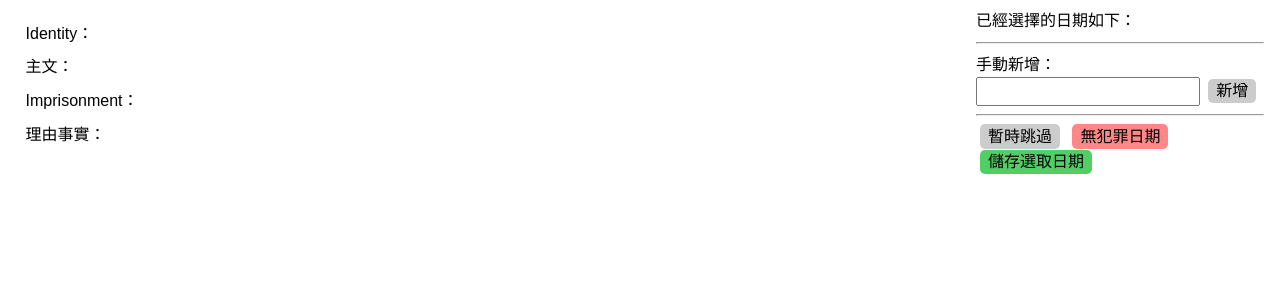
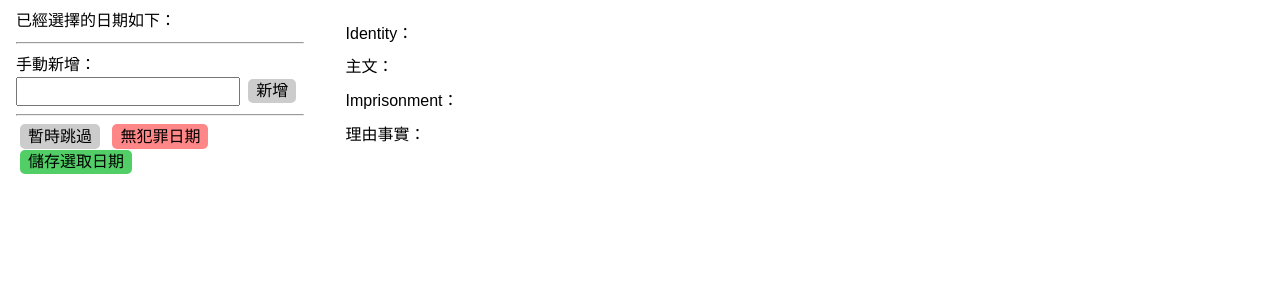
Before and after one commit to katrina376/wenizit, a Flask app: template templates/judgement.html in a window 1280 px wide. Shown: the top 300 px of the page. Run offline with Flask 2, Linux system fonts and the light colour scheme; the template is opened without the code that fills it, so the values that code supplies are empty.

Commit message:
Move panel to left; add fool-proof

```diff
--- a/application.py
+++ b/application.py
@@ -75,7 +75,6 @@ def judgement(jid=None):
     # Search for highlight
     for keyword in keywords:
         highlights = re.finditer(re.compile(keyword['text']), raw)
-        print(highlights)
         for m in highlights:
             start = max(m.start() - keyword['prev'], 0)
             end = m.end()
--- a/static/script.js
+++ b/static/script.js
@@ -40,7 +40,6 @@ for (var i = 0; i < $$('.article-date').length; ++i) {
     }
     var idx = ev.target.id.split('-')[2];
     $('#article-date-' + idx).className += ' select';
-    //$('#list-date-' + idx).className += ' select';
     add_date($('#article-date-' + idx).textContent)
   });
 }
@@ -57,3 +56,12 @@ $('#add').addEventListener('click', function (ev) {
   add_date($('#typein').value);
   $('#typein').value = '';
 })
+
+$('#save').addEventListener('click', function (ev) {
+  ev.preventDefault();
+  if ($$('#chosen-date li').length < 1) {
+    alert('未選擇日期！');
+  } else {
+    $('#form-date').submit();
+  }
+})
--- a/static/style.css
+++ b/static/style.css
@@ -22,7 +22,7 @@ article {
 }
 
 #content {
-  margin: 0 auto auto 0;
+  margin: 0 0 auto auto;
   padding: 0.8em 1.6em;
   line-height: 1.6;
   width: 75%;
@@ -84,7 +84,7 @@ a.date::before, a.date::after {
 #panel {
   position: fixed;
   top: 0;
-  right: 0;
+  left: 0;
   padding: 0.5em 1em;
   line-height: 1.6;
   width: 25%;
--- a/templates/judgement.html
+++ b/templates/judgement.html
@@ -49,7 +49,7 @@
       </article>
     </section>
     <section id="panel">
-      <form method="post" action="/j/{{ judgement._id }}/save">
+      <form method="post" action="/j/{{ judgement._id }}/save" id="form-date">
         <div>已經選擇的日期如下：</div>
         <ul id="chosen-date">
           {% for d in judgement.dates -%}
```
